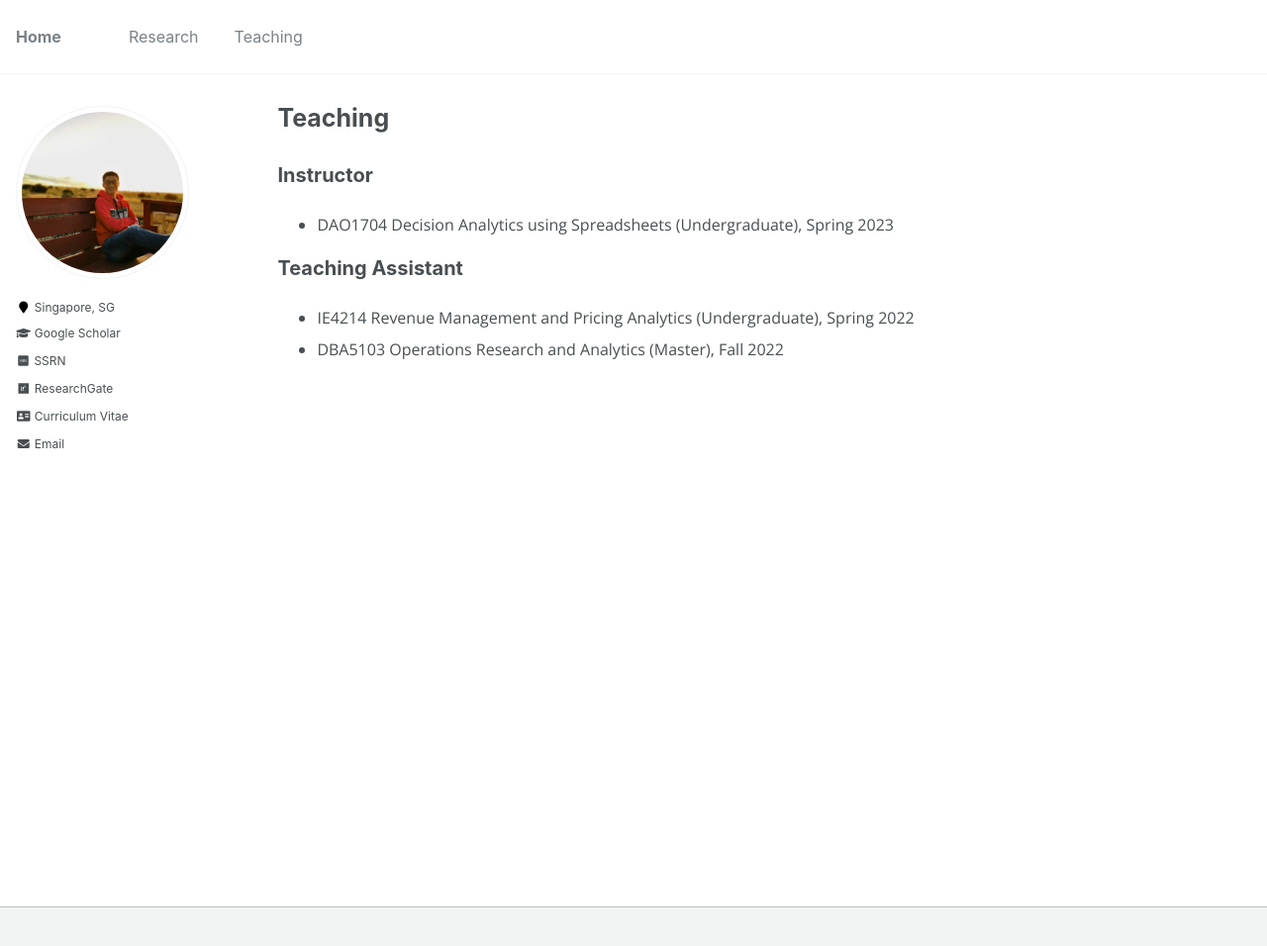
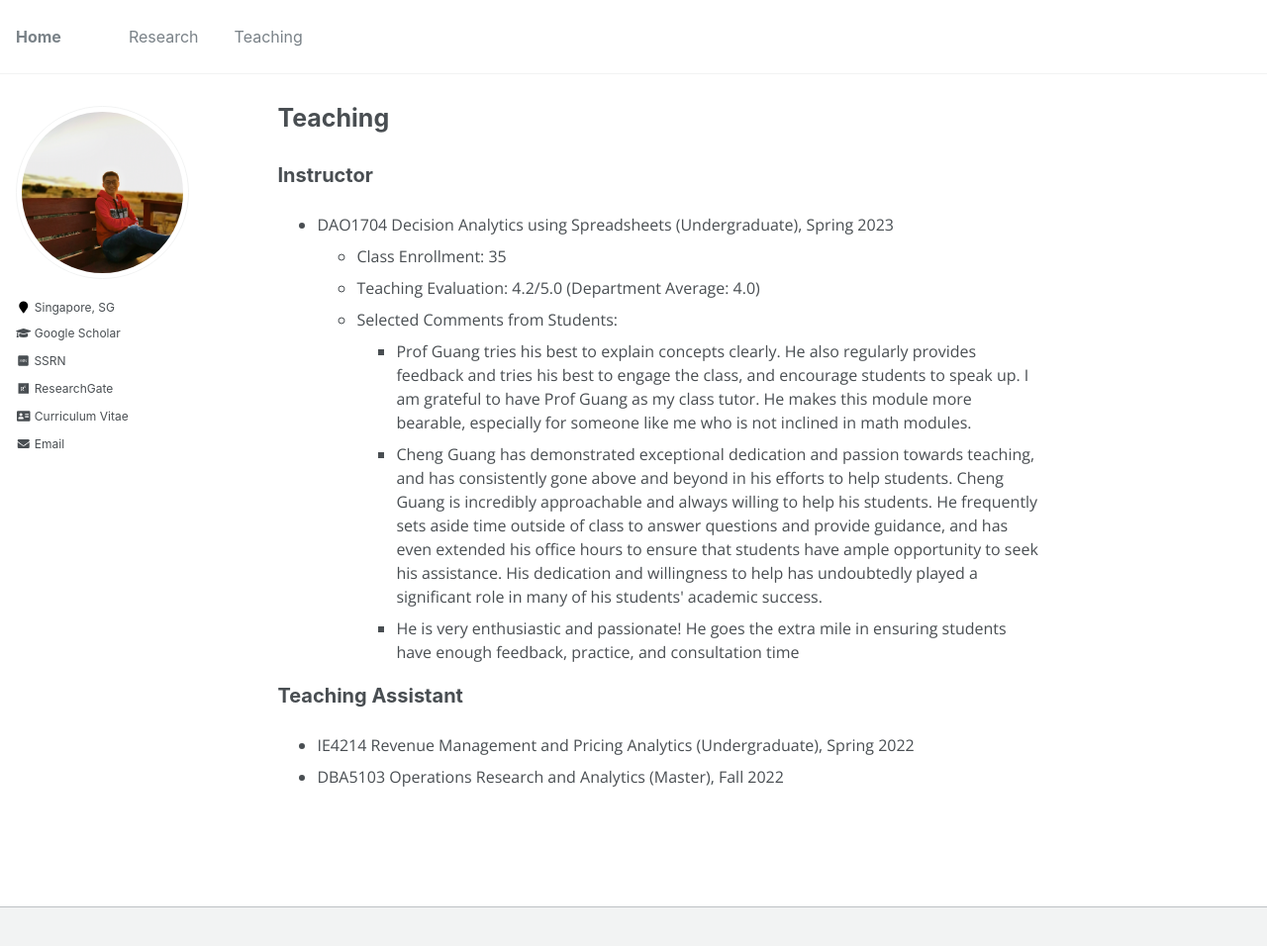
Before and after one commit to gcheng-nus/gcheng-nus.github.io, a Jekyll site: the page built from _pages/teaching.md, in a window 1280 px wide and 981 px high. Shown: the top 956 px of the window at 99% size. Built offline with Jekyll 4.4.1, drawn with Linux system fonts in a browser that asks for light colours; some web fonts are replaced; comment, search, counter and statistics services are not loaded.

Commit message:
update teaching and cv

```diff
--- a/_pages/teaching.md
+++ b/_pages/teaching.md
@@ -14,6 +14,16 @@ author_profile: true
 <h2 style="margin-top: 1em;">Instructor</h2>
 <ul>
 	<li>DAO1704 Decision Analytics using Spreadsheets (Undergraduate), Spring 2023</li>
+		<ul>
+			<li>Class Enrollment: 35</li>
+			<li>Teaching Evaluation: 4.2/5.0 (Department Average: 4.0)</li>
+			<li>Selected Comments from Students:</li>
+				<ul>
+					<li>Prof Guang tries his best to explain concepts clearly. He also regularly provides feedback and tries his best to engage the class, and encourage students to speak up. I am grateful to have Prof Guang as my class tutor. He makes this module more bearable, especially for someone like me who is not inclined in math modules.</li>
+					<li>Cheng Guang has demonstrated exceptional dedication and passion towards teaching, and has consistently gone above and beyond in his efforts to help students. Cheng Guang is incredibly approachable and always willing to help his students. He frequently sets aside time outside of class to answer questions and provide guidance, and has even extended his office hours to ensure that students have ample opportunity to seek his assistance. His dedication and willingness to help has undoubtedly played a significant role in many of his students' academic success.</li>
+					<li>He is very enthusiastic and passionate! He goes the extra mile in ensuring students have enough feedback, practice, and consultation time</li>
+				</ul>
+		</ul>
 </ul>
 
 <h2 style="margin-top: 1em;">Teaching Assistant</h2>
```
Also changed, not shown: 2 other files.
